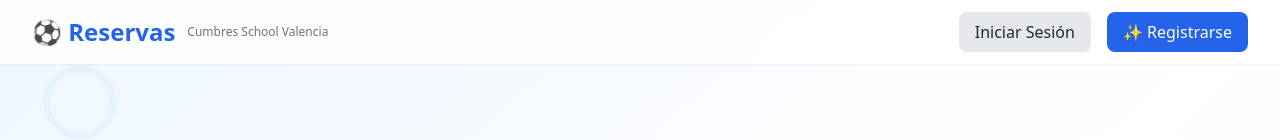
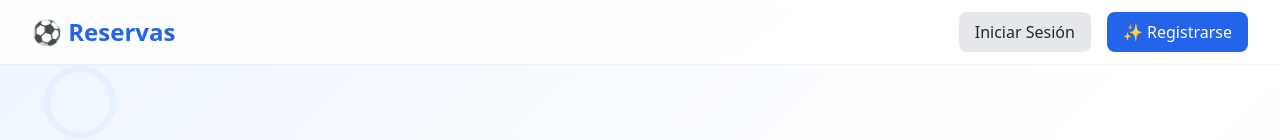
Before and after one commit to Javivi123/Reservas-Cumbres, a React (Vite) app in the folder frontend/: page / in a window 1280 px wide. Shown: the top 140 px of the page. Built offline with nearby package versions, Linux system fonts and the light colour scheme; no server answers.

Commit message:
Fix: Eliminado enlace 'Cumbres School Valencia' del header

```diff
--- a/frontend/src/pages/HomePage.tsx
+++ b/frontend/src/pages/HomePage.tsx
@@ -20,18 +20,10 @@ export const HomePage = () => {
       <header className="bg-white/80 backdrop-blur-sm shadow-sm sticky top-0 z-50">
         <div className="max-w-7xl mx-auto px-4 sm:px-6 lg:px-8">
           <div className="flex justify-between items-center h-16">
-            <div className="flex items-center space-x-3">
+            <div className="flex items-center">
               <div className="text-2xl font-bold text-primary-600">
                 ⚽ Reservas
               </div>
-              <a
-                href="https://cumbresschool.es"
-                target="_blank"
-                rel="noopener noreferrer"
-                className="text-xs text-gray-500 hover:text-primary-600 transition-colors"
-              >
-                Cumbres School Valencia
-              </a>
             </div>
             <nav className="flex items-center space-x-4">
               {user ? (
```
